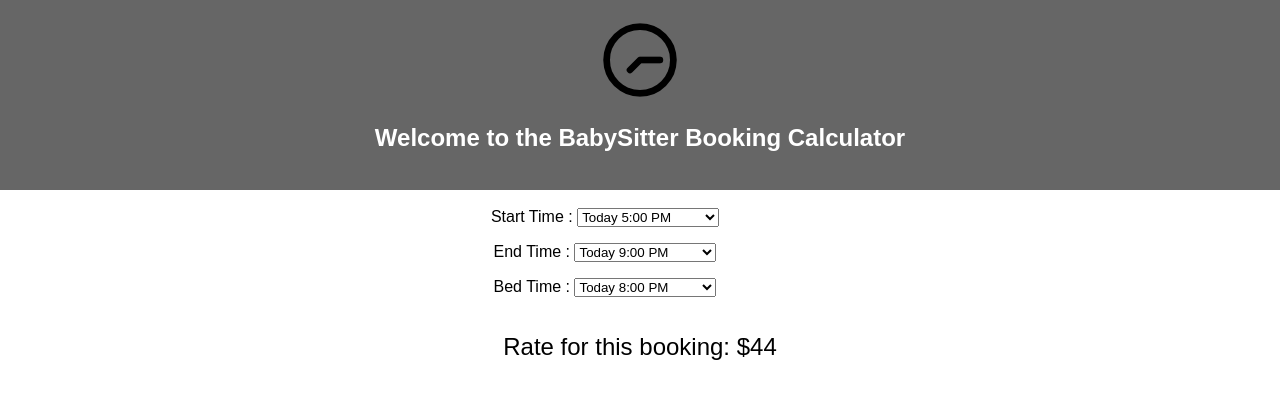
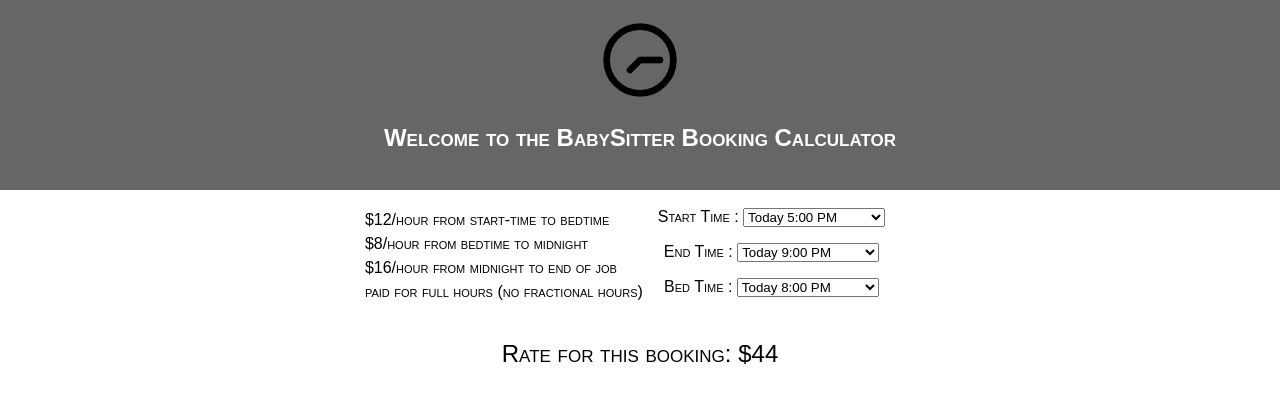
Before and after one commit to scHarvey/babysitter-kata-react, a React (Create React App) app: page / in a window 1280 px wide. Shown: the top 402 px of the page. Built offline with nearby package versions, Linux system fonts and the light colour scheme.

Commit message:
New rate key and more polish

```diff
--- a/src/App.css
+++ b/src/App.css
@@ -2,10 +2,12 @@
 
 body {
   font-family: 'Lato', sans-serif;
+  font-variant: small-caps;
 }
 
 .App {
   text-align: center;
+  min-width: 660px;
 }
 
 .App-logo {
--- a/src/components/BabysitterBooking.css
+++ b/src/components/BabysitterBooking.css
@@ -1,8 +1,13 @@
+.row {
+  display: flex;
+  justify-content: center;
+
+
+}
 
 .booking_wrapper {
-  display: flex;
   flex-grow: 1;
-  justify-content: center;
+  width: 675px;
 }
 
 .time_picker {
--- a/src/components/BabysitterBooking.js
+++ b/src/components/BabysitterBooking.js
@@ -4,6 +4,7 @@ import PropTypes from 'prop-types';
 import './BabysitterBooking.css';
 import TimePicker from './TimePicker';
 import RateCalculator from './RateCalculator';
+import RateKey from './RateKey';
 
 
 /**
@@ -180,7 +181,9 @@ class BabysitterBooking extends React.Component {
   render() {
     return (
       <div>
-        <div className="booking_wrapper">
+        <div className="row">
+          <RateKey className="booking_key_wrapper"/>
+          <div className="booking_form_wrapper">
             <form onSubmit={this.handleSubmit} className="booking_form">
               <div className="time_picker">
                 <TimePicker className="start_time_picker" label="Start Time" propClass="start_time_select" stateVar="startTime" defaultTime={this.state.startTime} callback={this.timePickerChange.bind(this)} />
@@ -196,7 +199,8 @@ class BabysitterBooking extends React.Component {
               </div>
             </form>
           </div>
-        <div className={`booking_wrapper rate_calculator_wrapper tv_${this.state.st_validation.code} tv_${this.state.et_validation.code}`}>
+        </div>
+        <div className={`row rate_calculator_wrapper tv_${this.state.st_validation.code} tv_${this.state.et_validation.code}`}>
           <RateCalculator startTime={this.state.startTime} endTime={this.state.endTime} bedTime={this.state.bedTime} />
         </div>
       </div>
--- /dev/null
+++ b/src/components/RateKey.css
@@ -0,0 +1,11 @@
+.rate_rules {
+  margin-top: 0;
+  list-style-type: none;
+  text-align:left;
+
+}
+
+.rate_rules li {
+  line-height: 1.5em;
+  padding-right: 15px;
+}
--- /dev/null
+++ b/src/components/RateKey.js
@@ -0,0 +1,23 @@
+import React from 'react';
+import './RateKey.css';
+
+/**
+ * Simple Selector for Time
+*/
+
+class RateKey extends React.Component {
+  render() {
+    return(
+      <div className="rate_key">
+        <ul className="rate_rules">
+          <li>$12/hour from start-time to bedtime</li>
+          <li>$8/hour from bedtime to midnight</li>
+          <li>$16/hour from midnight to end of job</li>
+          <li>paid for full hours (no fractional hours)</li>
+        </ul>
+      </div>
+    );
+  }
+}
+
+export default RateKey;
--- a/src/components/TimePicker.js
+++ b/src/components/TimePicker.js
@@ -42,13 +42,15 @@ class TimePicker extends React.Component {
     let dayReference = '';
 
 
-    while (optionsCount < 57) {
-      if (optionsCount < 48) {
+    while (optionsCount <= 22) {
+      optionsTimes[optionsCount] = new Moment().startOf('day').hours(17).minutes(30 * optionsCount);
+
+      if (optionsTimes[optionsCount].isBefore(Moment().startOf('day').hours(24))) {
         dayReference = 'Today';
       } else {
         dayReference = 'Tomorrow';
       }
-      optionsTimes[optionsCount] = new Moment().startOf('day').minutes(30 * optionsCount);
+
       options[optionsCount] = <option key={optionsCount} value={optionsTimes[optionsCount].format('X')}>{`${dayReference} ${optionsTimes[optionsCount].format('h:mm A')}`}</option>;
       optionsCount += 1;
     }
```
Also changed, not shown: 1 other file (tests, documents, lock files or other folders). Lines whose indentation alone changed are shown as unchanged.
